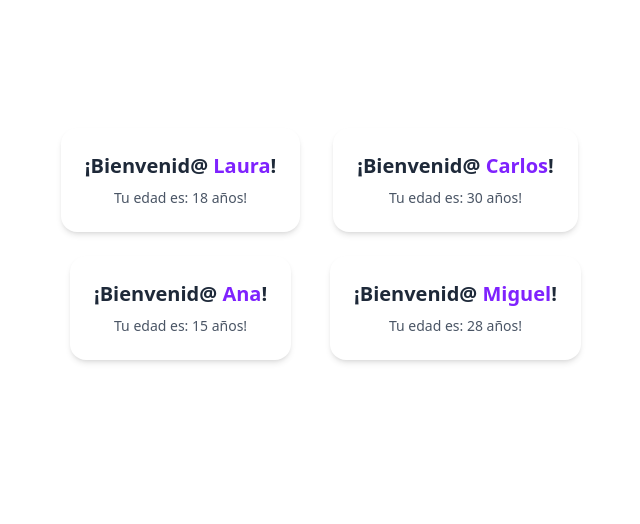
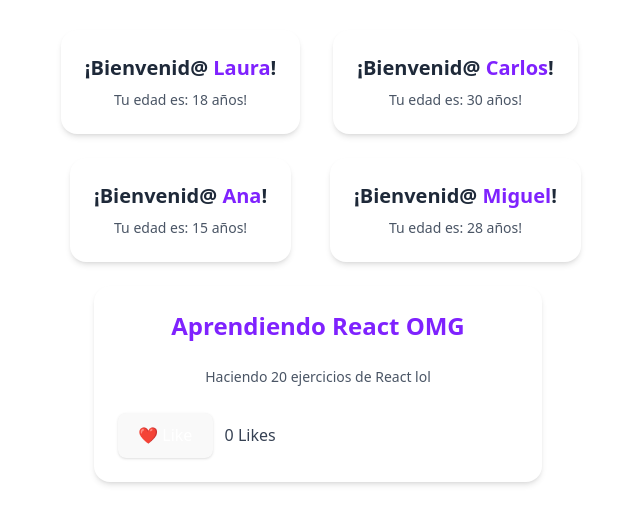
Before and after one commit to lauuurars/react-exercises, a React (Vite) app: page / in a window 1280 px wide. Shown: the part 156-680 px from the top of the page, without its empty margins (322-962 px from the left). Built offline with nearby package versions, Linux system fonts and the light colour scheme.

Commit message:
finished exercise 2!

```diff
--- a/src/App.tsx
+++ b/src/App.tsx
@@ -1,5 +1,6 @@
 import './App.css'
 import GreetingCard from './components/GreetingCard' // exportando nuestro componente para renderizarlo :3
+import LikePost from './components/LikePost'
 
 function App() {
 
@@ -11,14 +12,18 @@ function App() {
     { name: "Miguel", age: 28 }
   ]
 
-  // establecemos los usuarios que la función recibe y el index para que pueda acceder a cada elemento y lo reconozca como único (tipo un id), el key se encarga de identificar esta característica
+  // Ejercicio 1: establecemos los usuarios que la función recibe y el index para que pueda acceder a cada elemento y lo reconozca como único (tipo un id), el key se encarga de identificar esta característica
 
   return (
+    <>
     <div className="grid grid-cols-1 sm:grid-cols-2 gap-6 p-6">
       {users.map((user, index) => (
         <GreetingCard key={index} name={user.name} age={user.age} />
       ))}
     </div>
+
+    <LikePost />
+    </>
   )
 }
 
--- /dev/null
+++ b/src/components/LikePost.tsx
@@ -0,0 +1,31 @@
+// importamos useState, este hook actualiza el estado del componente
+
+import { useState } from "react";
+
+function LikePost() {
+    const [like, setLike] = useState(0);
+
+    return (
+        <div className="max-w-md mx-auto bg-white rounded-2xl shadow-md space-y-6 p-6 hover:shadow-lg transition">
+            <h2 className="text-2xl font-bold text-violet-600">
+                Aprendiendo React OMG
+            </h2>
+
+            <p className="text-gray-600 text-sm leading-relaxed">
+                Haciendo 20 ejercicios de React lol
+            </p>
+
+            <div className="flex items-center space-x-3">
+                <button
+                    onClick={() => setLike(like + 1)}
+                    className="flex items-center px-4 py-2 bg-pink-500 text-white rounded-full shadow hover:bg-pink-600 transition"
+                >
+                    ❤️ Like
+                </button>
+                <span className="text-gray-700 font-medium">{like} Likes</span>
+            </div>
+        </div>
+    )
+}
+
+export default LikePost
```
